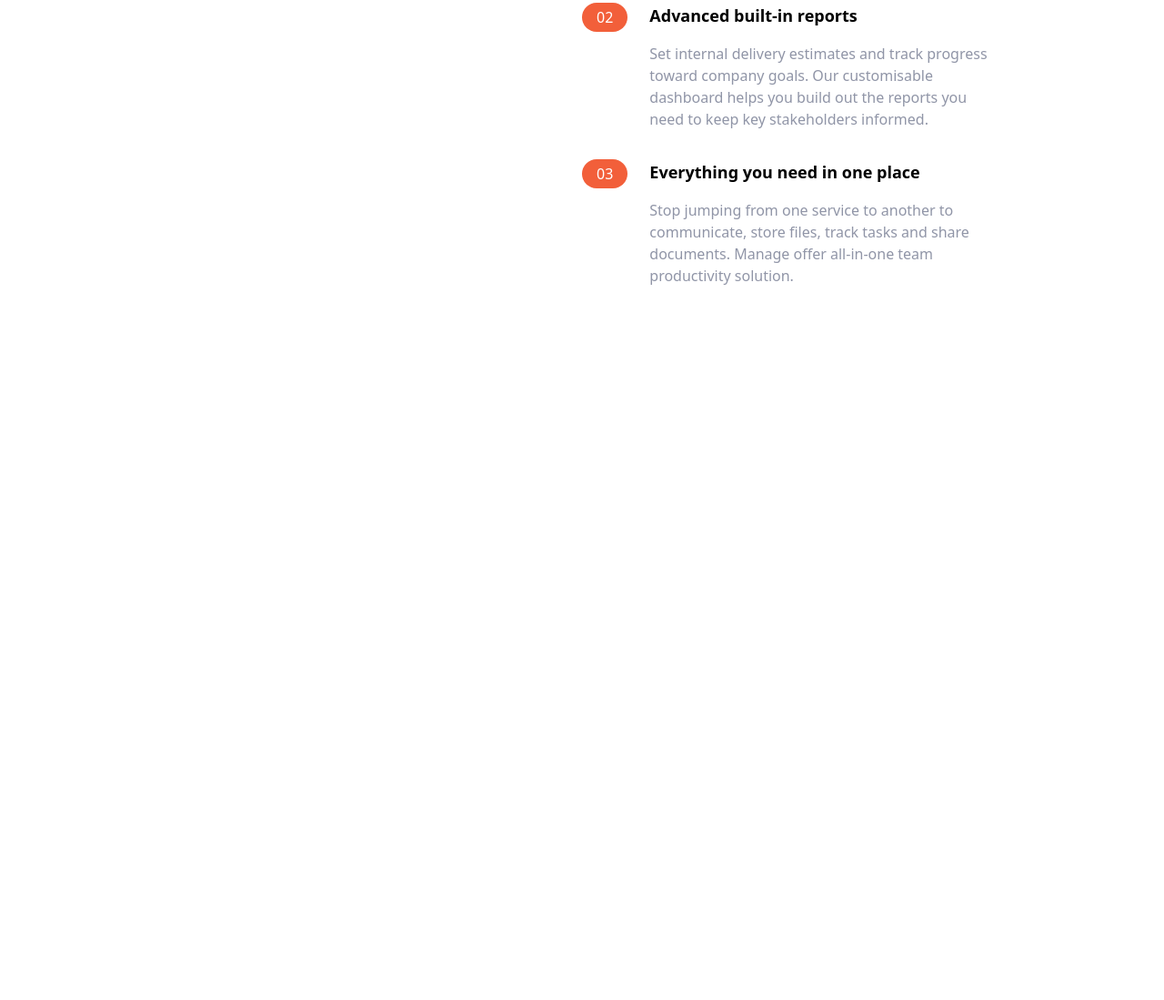
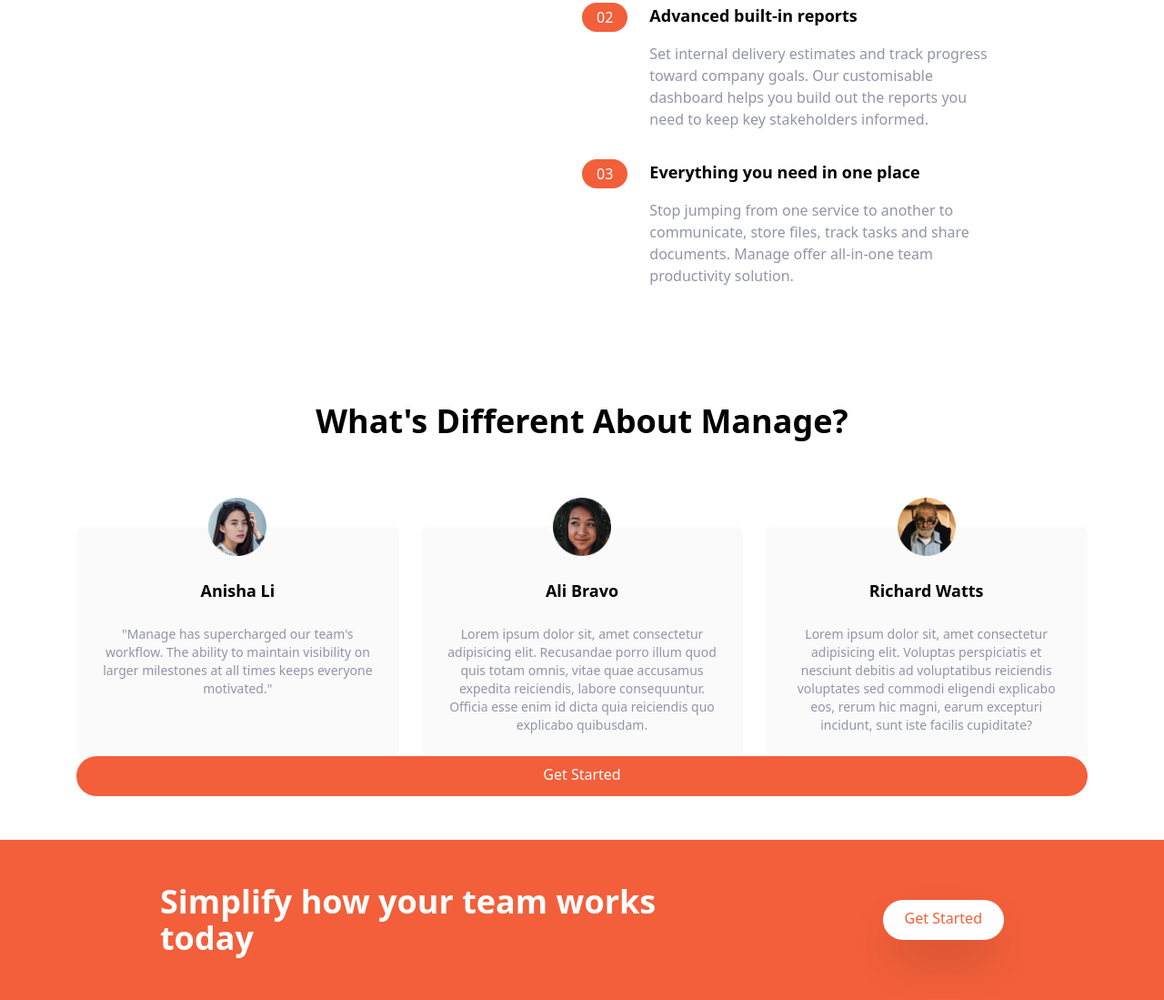
Before and after one commit to eabasguliyev/TailwindCrash, a website: page index.html in a window 1280 px wide. Shown: the part 897-1996 px from the top of the page at 91% size. Before the commit the page ends 1212 px from the top, so only its background shows below. Drawn offline with Linux system fonts and the light colour scheme.

Commit message:
Testimonals and CTA

```diff
--- a/index.html
+++ b/index.html
@@ -64,7 +64,7 @@
       </div>
     </section>
     <!-- Features Section -->
-    <div id="features">
+    <section id="features">
       <!-- Flex container -->
       <div
         class="container flex flex-col px-6 mx-auto mt-10 space-y-12 space-y-0 md:flex-row"
@@ -170,6 +170,97 @@
           </div>
         </div>
       </div>
-    </div>
+    </section>
+    <!-- Testimonials -->
+    <section id="testimonials">
+      <!-- Container to heading and testimonial blocks -->
+      <div class="max-w-6xl px-5 mx-auto mt-32 text-center">
+        <!-- Heading -->
+        <h2 class="text-4xl font-bold text-center">
+          What's Different About Manage?
+        </h2>
+        <!-- Testimonials Container -->
+        <div class="flex flex-col mt-24 md:flex-row md:space-x-6">
+          <!-- Testimonial 1 -->
+          <div
+            class="flex flex-col items-center p-6 space-y-6 rounded-lg bg-veryLightGray md:w-1/3"
+          >
+            <img
+              src="img/avatar-anisha.png"
+              class="w-16 -mt-14"
+              alt="Anisha's avatar"
+            />
+            <h5 class="text-lg font-bold">Anisha Li</h5>
+            <p class="text-sm text-darkGrayishBlue">
+              "Manage has supercharged our team's workflow. The ability to
+              maintain visibility on larger milestones at all times keeps
+              everyone motivated."
+            </p>
+          </div>
+          <!-- Testimonial 2 -->
+          <div
+            class="hidden flex-col items-center p-6 space-y-6 rounded-lg bg-veryLightGray md:flex md:w-1/3"
+          >
+            <img
+              src="img/avatar-ali.png"
+              class="w-16 -mt-14"
+              alt="Anisha's avatar"
+            />
+            <h5 class="text-lg font-bold">Ali Bravo</h5>
+            <p class="text-sm text-darkGrayishBlue">
+              Lorem ipsum dolor sit, amet consectetur adipisicing elit.
+              Recusandae porro illum quod quis totam omnis, vitae quae accusamus
+              expedita reiciendis, labore consequuntur. Officia esse enim id
+              dicta quia reiciendis quo explicabo quibusdam.
+            </p>
+          </div>
+          <!-- Testimonial 3 -->
+          <div
+            class="hidden flex-col items-center p-6 space-y-6 rounded-lg bg-veryLightGray md:flex md:w-1/3"
+          >
+            <img
+              src="img/avatar-richard.png"
+              class="w-16 -mt-14"
+              alt="Anisha's avatar"
+            />
+            <h5 class="text-lg font-bold">Richard Watts</h5>
+            <p class="text-sm text-darkGrayishBlue">
+              Lorem ipsum dolor sit, amet consectetur adipisicing elit. Voluptas
+              perspiciatis et nesciunt debitis ad voluptatibus reiciendis
+              voluptates sed commodi eligendi explicabo eos, rerum hic magni,
+              earum excepturi incidunt, sunt iste facilis cupiditate?
+            </p>
+          </div>
+        </div>
+        <!-- Button -->
+        <a
+          href="#"
+          class="p-3 px-6 pt-2 text-white bg-brightRed rounded-full hover:bg-brightRedLight md:block"
+          >Get Started</a
+        >
+      </div>
+    </section>
+    <!-- CTA Section -->
+    <section id="cta" class="bg-brightRed">
+      <!-- Flex Container -->
+      <div
+        class="container flex flex-col items-center justify-between mt-12 px-6 py-24 mx-auto space-y-12 md:py-12 md:flex-row md:space-y-0"
+      >
+        <!-- Heading -->
+        <h2
+          class="text-5xl font-bold leading-tight text-center text-white md:text-4xl md:max-w-xl md:text-left"
+        >
+          Simplify how your team works today
+        </h2>
+        <div>
+          <!-- Button -->
+          <a
+            href="#"
+            class="p-3 px-6 pt-2 text-brightRed bg-white rounded-full shadow-2xl hover:bg-gray-300 md:block"
+            >Get Started</a
+          >
+        </div>
+      </div>
+    </section>
   </body>
 </html>
```
Also changed, not shown: css/main.css.
